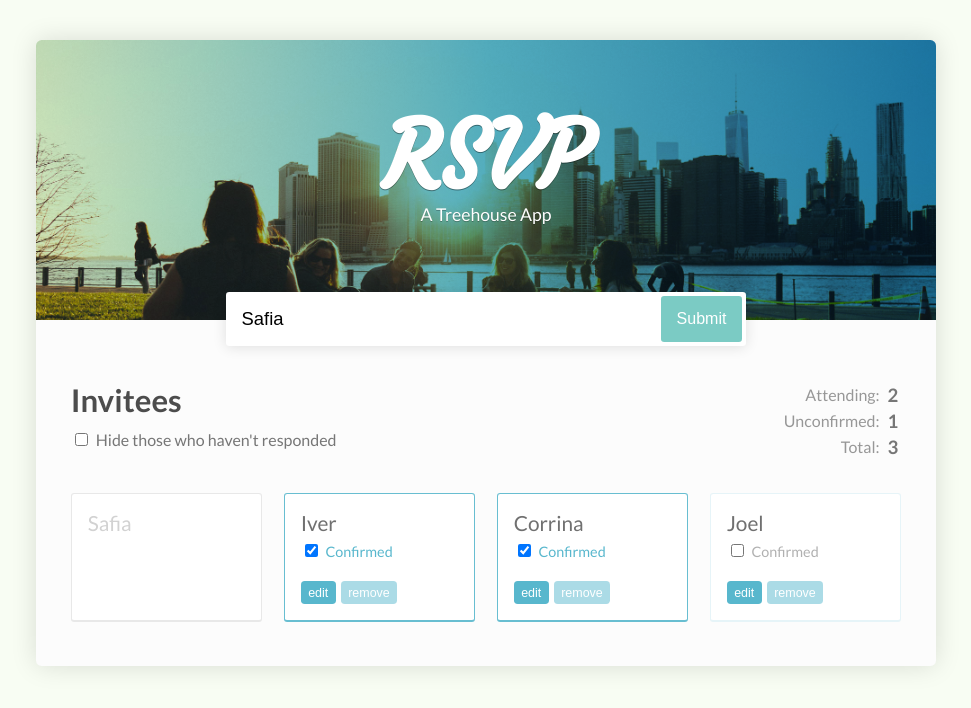
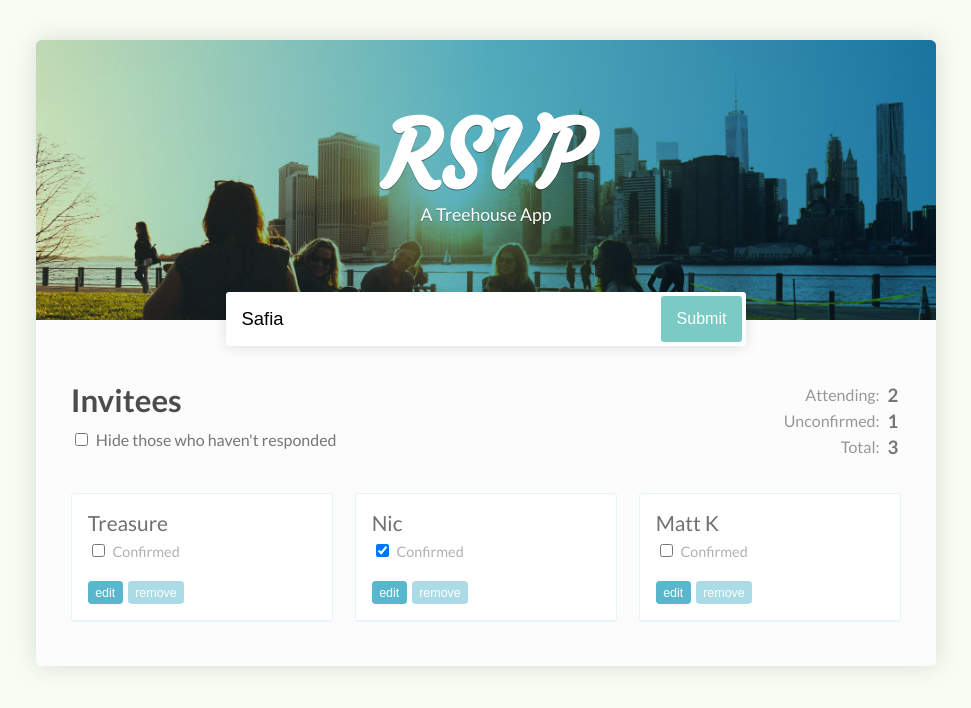
Before and after one commit to euriphides/react-rsvp, a React (Create React App) app: page / in a window 1280 px wide. Shown: the top 708 px of the page, without its empty margins (154-1125 px from the left). Built offline with nearby package versions, Linux system fonts and the light colour scheme.

Commit message:
Begin implementation of interaction - Add GuestList - Add components

```diff
--- a/package.json
+++ b/package.json
@@ -3,6 +3,7 @@
   "version": "0.1.0",
   "private": true,
   "dependencies": {
+    "prop-types": "^15.6.1",
     "react": "^16.2.0",
     "react-dom": "^16.2.0",
     "react-scripts": "1.1.1"
--- a/src/App.js
+++ b/src/App.js
@@ -1,7 +1,30 @@
 import React, { Component } from 'react';
 import './App.css';
+import GuestList from './GuestList';
 
 class App extends Component {
+
+  state = {
+    guests: [
+      {
+        name: 'Treasure',
+        isConfirmed: false
+      },
+      {
+        name: 'Nic',
+        isConfirmed: true
+      },
+      {
+        name: 'Matt K',
+        isConfirmed: false
+      }
+    ],
+  }
+
+  getTotalInvited = () => this.state.guests.length;
+  // getAttendingGuests = () =>
+  // getUnconfirmedGuests = () =>
+
   render() {
     return (
       <div className="App">
@@ -36,32 +59,7 @@
             </tr>
             </tbody>
           </table>
-          <ul>
-            <li className="pending"><span>Safia</span></li>
-            <li className="responded"><span>Iver</span>
-              <label>
-                <input type="checkbox" checked /> Confirmed
-              </label>
-              <button>edit</button>
-              <button>remove</button>
-            </li>
-            <li className="responded">
-              <span>Corrina</span>
-              <label>
-                <input type="checkbox" checked /> Confirmed
-              </label>
-              <button>edit</button>
-              <button>remove</button>
-            </li>
-            <li>
-              <span>Joel</span>
-              <label>
-                <input type="checkbox" /> Confirmed
-              </label>
-              <button>edit</button>
-              <button>remove</button>
-            </li>
-          </ul>
+          <GuestList guests={this.state.guests} />
         </div>
       </div>
     )
--- /dev/null
+++ b/src/GuestList.js
@@ -0,0 +1,23 @@
+import React from 'react';
+import PropTypes from 'prop-types';
+
+const GuestList = props =>
+  <ul>
+    {
+      props.guests.map((guest, index) =>
+      <li key={index}>
+        <span>{guest.name}</span>
+        <label>
+          <input type="checkbox" checked={guest.isConfirmed}/> Confirmed
+        </label>
+        <button>edit</button>
+        <button>remove</button>
+      </li>
+      )}
+  </ul>
+
+GuestList.propTypes = {
+  guests: PropTypes.array.isRequired
+}
+
+export default GuestList;
```
